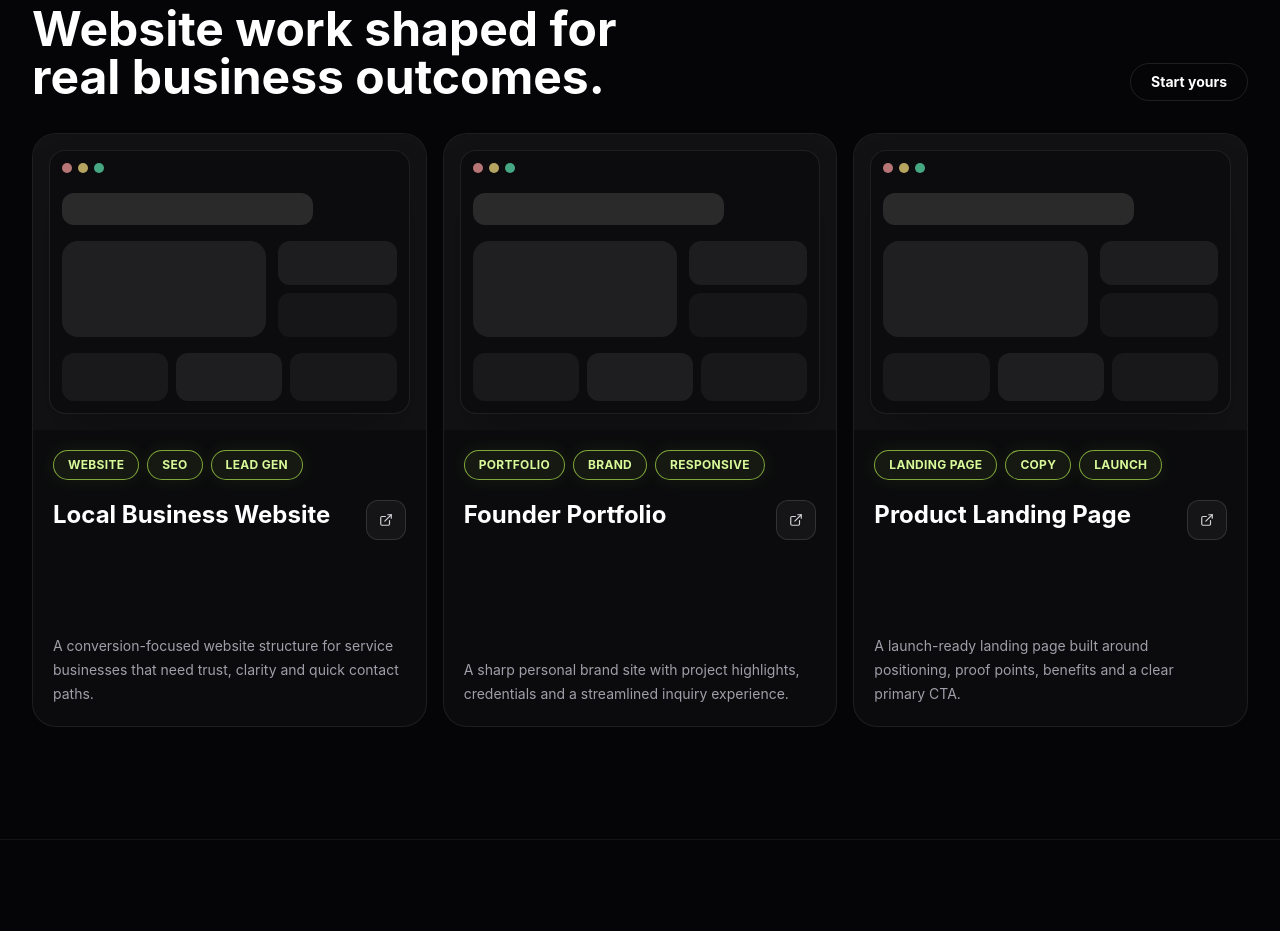
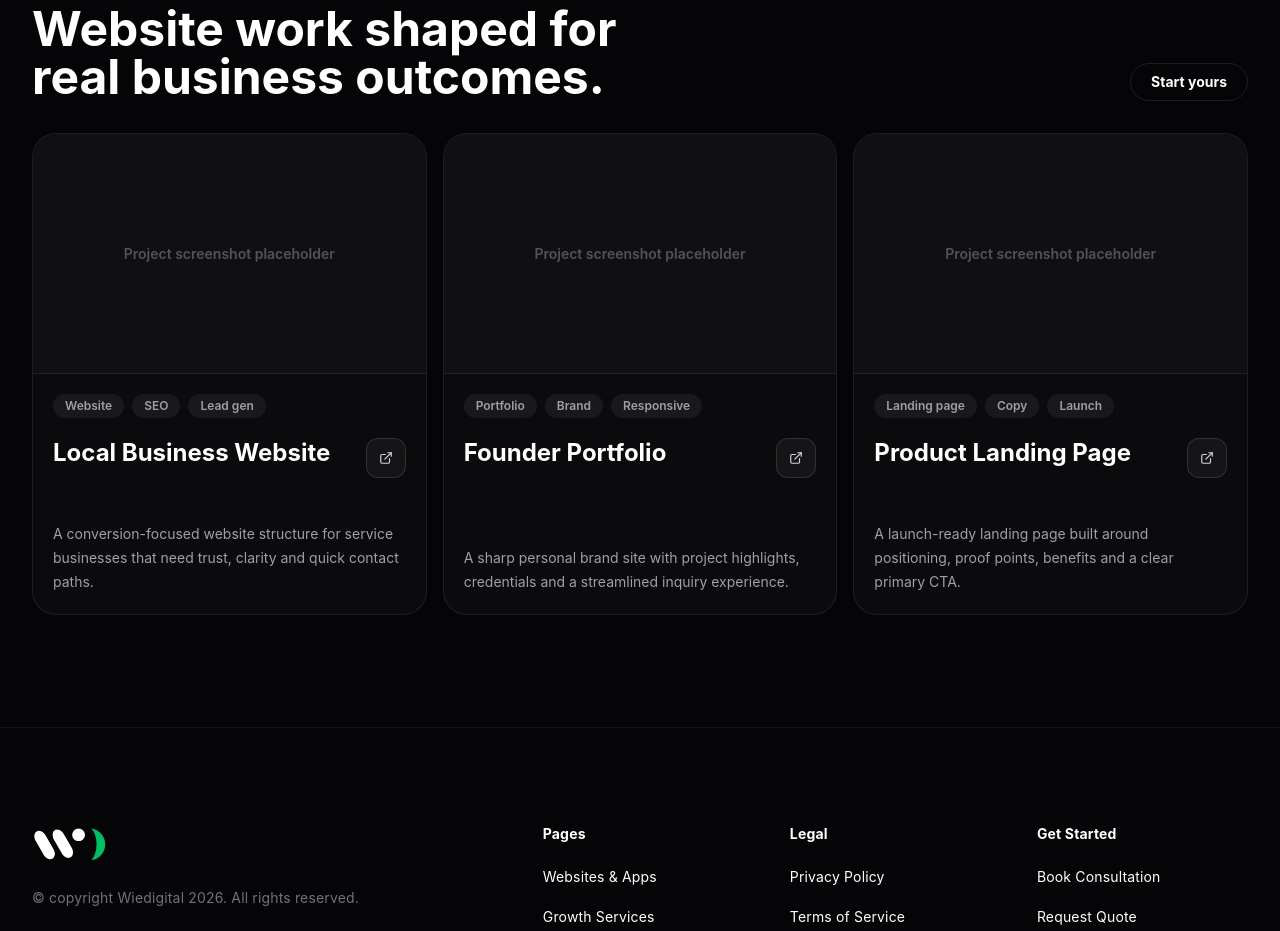
Before and after one commit to VickyKumarOfficial/wiedigital, a React (Vite) app: page /students in a window 1280 px wide. Shown: the part 880-1811 px from the top of the page. Built offline with nearby package versions, Linux system fonts and the light colour scheme.

Commit message:
Refine website project cards

```diff
--- a/src/pages/WebsitesPage.tsx
+++ b/src/pages/WebsitesPage.tsx
@@ -35,23 +35,23 @@ const websiteProjects = [
   {
     title: 'Local Business Website',
     description: 'A conversion-focused website structure for service businesses that need trust, clarity and quick contact paths.',
-    href: 'https://example.com',
+    href: '#',
+    imageSrc: '',
     tags: ['Website', 'SEO', 'Lead gen'],
-    accent: 'from-cyan-300/28 via-blue-500/14 to-transparent',
   },
   {
     title: 'Founder Portfolio',
     description: 'A sharp personal brand site with project highlights, credentials and a streamlined inquiry experience.',
-    href: 'https://example.com',
+    href: '#',
+    imageSrc: '',
     tags: ['Portfolio', 'Brand', 'Responsive'],
-    accent: 'from-emerald-300/24 via-teal-500/12 to-transparent',
   },
   {
     title: 'Product Landing Page',
     description: 'A launch-ready landing page built around positioning, proof points, benefits and a clear primary CTA.',
-    href: 'https://example.com',
+    href: '#',
+    imageSrc: '',
     tags: ['Landing page', 'Copy', 'Launch'],
-    accent: 'from-rose-300/22 via-orange-400/12 to-transparent',
   },
 ]
 
@@ -104,37 +104,20 @@ export default function WebsitesPage() {
               className="group grid min-h-[30rem] grid-rows-[1fr_1fr] overflow-hidden rounded-[1.5rem] border border-white/[0.08] bg-[#0b0b0d] transition hover:-translate-y-1 hover:border-white/[0.16]"
               key={project.title}
             >
-              <div className="relative overflow-hidden bg-[#121215] p-4">
-                <div className={`absolute inset-0 bg-[radial-gradient(circle_at_25%_20%,var(--tw-gradient-stops))] ${project.accent}`} />
-                <div className="relative h-full rounded-2xl border border-white/[0.08] bg-black/30 p-3 shadow-2xl shadow-black/25">
-                  <div className="flex gap-1.5">
-                    <span className="h-2.5 w-2.5 rounded-full bg-red-300/70" />
-                    <span className="h-2.5 w-2.5 rounded-full bg-amber-200/70" />
-                    <span className="h-2.5 w-2.5 rounded-full bg-emerald-300/70" />
+              <div className="overflow-hidden bg-[#121215]">
+                {project.imageSrc ? (
+                  <img className="h-full w-full object-cover" src={project.imageSrc} alt={`${project.title} screenshot`} />
+                ) : (
+                  <div className="grid h-full min-h-60 place-items-center border-b border-white/[0.08] bg-[#101012] text-sm font-semibold text-zinc-600">
+                    Project screenshot placeholder
                   </div>
-                  <div className="mt-5 h-8 w-3/4 rounded-xl bg-white/12" />
-                  <div className="mt-4 grid grid-cols-[1fr_0.58fr] gap-3">
-                    <div className="h-24 rounded-2xl bg-white/[0.08]" />
-                    <div className="grid gap-2">
-                      <div className="rounded-xl bg-white/[0.07]" />
-                      <div className="rounded-xl bg-white/[0.045]" />
-                    </div>
-                  </div>
-                  <div className="mt-4 grid grid-cols-3 gap-2">
-                    <div className="h-12 rounded-xl bg-white/[0.055]" />
-                    <div className="h-12 rounded-xl bg-white/[0.075]" />
-                    <div className="h-12 rounded-xl bg-white/[0.05]" />
-                  </div>
-                </div>
+                )}
               </div>
 
               <div className="flex flex-col p-5">
                 <div className="flex flex-wrap gap-2">
                   {project.tags.map((tag) => (
-                    <span
-                      className="rounded-full border border-lime-300/65 bg-lime-300/[0.06] px-3.5 py-1.5 text-xs font-bold uppercase tracking-wide text-lime-200 shadow-[0_0_18px_rgba(190,242,100,0.08)]"
-                      key={tag}
-                    >
+                    <span className="rounded-full bg-white/[0.06] px-3 py-1 text-xs font-semibold text-zinc-400" key={tag}>
                       {tag}
                     </span>
                   ))}
@@ -144,7 +127,7 @@ export default function WebsitesPage() {
                   <h3 className="text-2xl font-bold leading-tight text-white">{project.title}</h3>
                   <a
                     aria-label={`Open ${project.title}`}
-                    className="grid h-10 w-10 shrink-0 place-items-center rounded-xl border border-white/[0.12] bg-white/[0.045] text-zinc-300 transition hover:border-lime-300 hover:bg-lime-300/[0.08] hover:text-lime-200 hover:shadow-[0_0_0_4px_rgba(190,242,100,0.12)]"
+                    className="grid h-10 w-10 shrink-0 place-items-center rounded-xl border border-white/[0.12] bg-white/[0.045] text-zinc-300 transition hover:text-lime-300"
                     href={project.href}
                     rel="noreferrer"
                     target="_blank"
```
